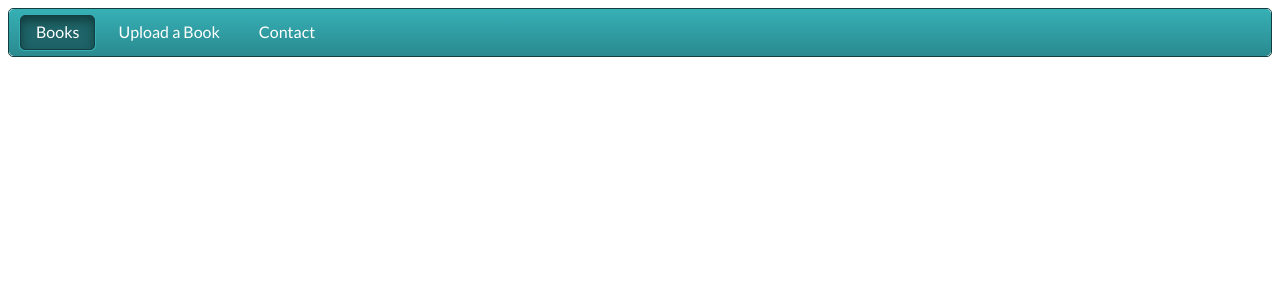
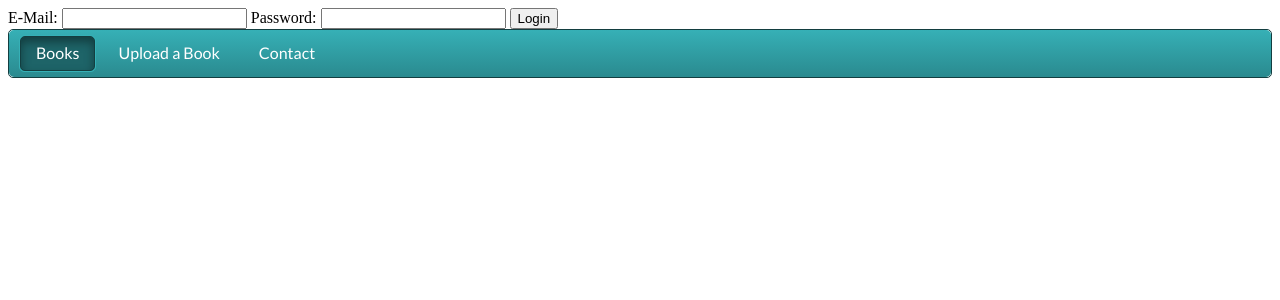
Before and after one commit to Thulebona/Used-books, a PHP site: page / in a window 1280 px wide. Shown: the top 300 px of the page. Run offline with PHP 8.4, Linux system fonts and the light colour scheme; data that the repository does not hold is empty.

Commit message:
Busy building login and user session system, currently only the js works. no styling either

```diff
--- a/Index.php
+++ b/Index.php
@@ -1,5 +1,8 @@
 <?php
-	 require 'connector.php';
+
+  session_start();
+
+   require 'connector.php';
    require 'navbar.php';
 
   //check if the category is selected
@@ -23,7 +26,7 @@
 </head>
 <body>
 
-<?php genNavBar(); ?>
+<?php genHeader(); ?>
 
 <table align="center" >
     <?php $i=0;
@@ -47,7 +50,7 @@
               	   <div id="theimages" class="imgWrap" align="center">
                          <?php echo '<img src="images/'.$general->imageName.'" alt="'.$general->imageName.'">';?>
                           <pre class="imgDescription">
-                             <?php echo '<p class = "imgText><strong><b>' .$general->title.'</strong></b><br>'.$general->isbn.'<br>R:' .$item->price.
+                             <?php echo '<p class = "imgText"><strong><b>' .$general->title.'</strong></b><br>'.$general->isbn.'<br>R:' .$item->price.
         			                '<br>' .$item->bookCondition. '<br>' .$item->status. '<br>' .$item->ownerUsername.'<br>' .$general->description.'</p><br><br><br><br>'  ?>
                               <input type="button" value="Add to Cart"  border="2px" class="cartDiv"/>
                              <!-- <input type="button" value="Remove from Cart"  border="2px" class="cartDiv"/>-->
--- a/categories.php
+++ b/categories.php
@@ -12,7 +12,7 @@
 </head>
 <body>
 
-<?php genNavBar(); ?>
+<?php genHeader(); ?>
 
 	<form align="center" class="container" action='index.php' method='post' accept-charset='UTF-8'  >
 	<?php
--- /dev/null
+++ b/js/user.js
@@ -0,0 +1,42 @@
+/*Responsible for handling AJAX user login and logout requests. Calls user.php*/
+
+function login()
+{
+/*
+
+//todo: get this working
+	//get data
+	var username = document.getElementById('usernameInput').value;
+	var password = document.getElementById('passwordInput').value;
+
+	var request = new XMLHttpRequest();
+    request.open('POST', 'user.php', true);
+
+	request.setRequestHeader("Content-type", "application/x-www-form-urlencoded")
+    request.setRequestHeader("username", username);
+    request.setRequestHeader("password", password);
+
+    request.send();
+
+    if (request.status === 200)
+    {
+    	*/
+      	//modify site user bar
+      	document.getElementById("loginDiv").innerHTML = "<button id = 'buttonLogout'> Logout </button>";
+
+      	document.getElementById("buttonLogout").addEventListener("click", logout);
+      	/*
+    }*/
+}
+
+function logout()
+{
+	document.getElementById("loginDiv").innerHTML =
+			"E-Mail:"+
+			"<input id = 'usernameInput' type='text' maxlength='30' value=''/>"+
+			"Password:"+
+			"<input id = 'passwordInput' type='password' maxlength='30' value=''/>"+
+			"<button id = 'buttonLogin'>  Login </button>";
+
+	document.getElementById("buttonLogin").addEventListener("click", login);
+}
--- a/navbar.php
+++ b/navbar.php
@@ -1,4 +1,30 @@
 <?php
+
+require 'user.php';
+
+function genHeader()
+{
+	genUserBar();
+	genNavBar();
+}
+
+function genUserBar()
+{
+	?>
+		<!--including script here bad? where should we then?-->
+		<script src="js/user.js"></script>
+
+		<!--TODO: build css file for this-->
+		<div id = "loginDiv">
+			E-Mail:
+			<input id = 'usernameInput' type='text' maxlength='30' value=''/>
+			Password:
+			<input id = 'passwordInput' type='password' maxlength='30' value=''/>
+			<button id = 'buttonLogin' onclick='login()'>  Login </button>
+		</div>
+
+	<?php
+}
 
 function genNavBar()
 {
@@ -13,4 +39,5 @@ function genNavBar()
 
 	<?php
 }
+
 ?>
--- /dev/null
+++ b/user.php
@@ -0,0 +1,38 @@
+
+
+<?php
+
+	/*Responsible for updating user login session*/
+
+	if(isset($_POST['login']))
+	{
+		$loginPost = $_POST['login'];
+		login($loginPost['username'], $loginPost['password']);
+	}
+	else if(isset($_POST['logout']))
+	{
+		logout();
+	}
+
+	function login($username, $password)
+	{
+		//create session
+	}
+
+	function loggedIn()
+	{
+		//return username or bool?
+	}
+
+
+	function logout()
+	{
+		//logout based on session data
+	}
+
+	function getBooks()
+	{
+		//get books based on session data
+	}
+
+?>
```
Also changed, not shown: Css/userBar.css (added, +15 -0 lines).
